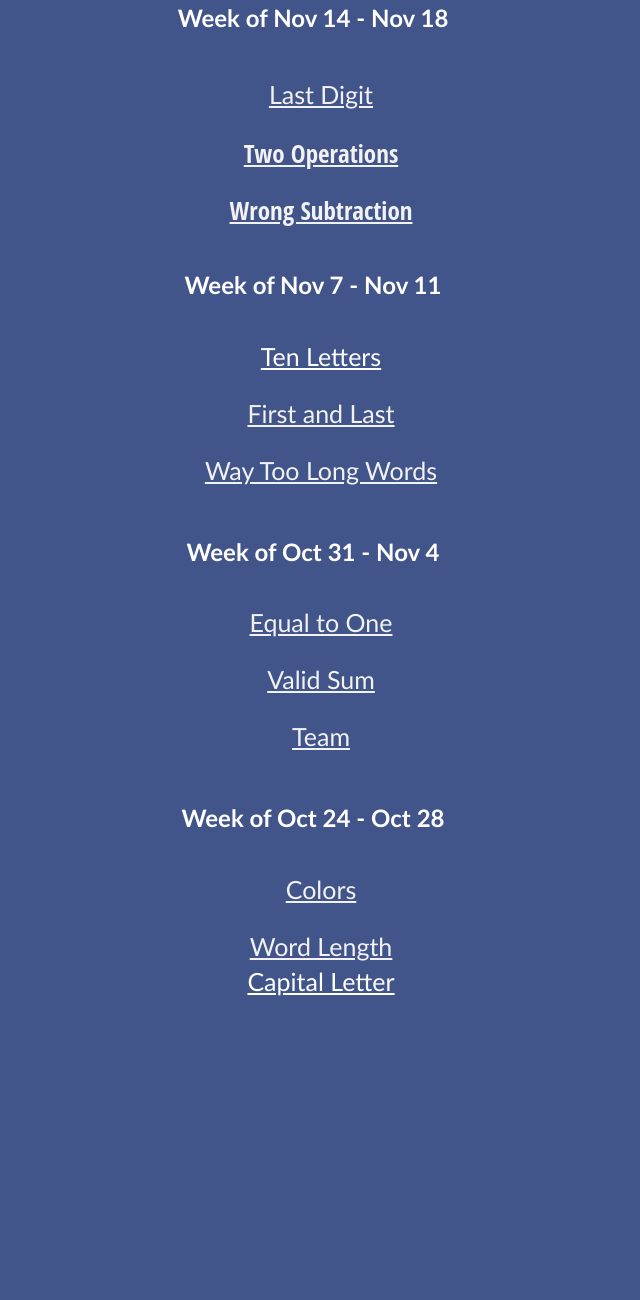
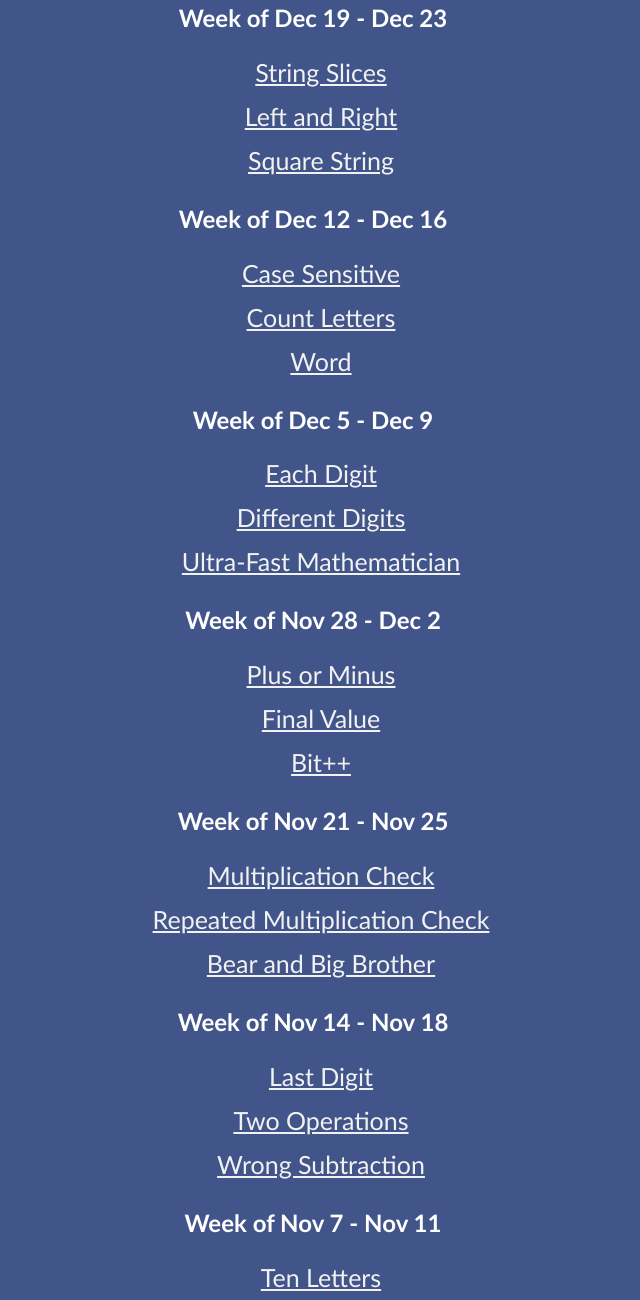
Before and after one commit to cpehscc/cpehscc.github.io, a plain HTML site: page lesson.html in a window 1280 px wide. Shown: the part 134-1434 px from the top of the page, without its empty margins (327-967 px from the left). Before the commit the page ends 1200 px from the top, so only its background shows below. Drawn offline with Linux system fonts and the light colour scheme.

Commit message:
lesson page

```diff
--- a/lesson.html
+++ b/lesson.html
@@ -25,53 +25,92 @@
 
 </head>
   <h1 class="title1"> Coding Club Solutions </h1>
-  <h2 class="title1"> Week of Nov 14 - Nov 18</h2>
+ <h2 class="title1"> Week of Dec 19 - Dec 23</h2>
+  <a href="https://replit.com/@2022-2023coding-clubtao/String-Slices-Solution#main.py"class="Lesson"> String Slices </a>
    <br>
-  <a href="https://replit.com/@2022-2023coding-clubtao/Last-Digit-Solution#main.py"class="Digit">Last Digit</a>
+  <br>
+  <a href="https://replit.com/@2022-2023coding-clubtao/Left-and-Right-Solution#main.py"class="Lesson">Left and Right </a>
    <br>
-  <a href="https://replit.com/@2022-2023coding-clubtao/Two-Operations-Solution#main.py"class="Two">Two Operations</a>
-   <br>
-  <a href="https://replit.com/@2022-2023coding-clubtao/Wrong-Subtraction-Solution"class="Wrong">Wrong Subtraction</a>
+  <br>
+  <a href="https://replit.com/@2022-2023coding-clubtao/Square-String-Solution#CODE.png"class="Lesson">Square String</a>
   <br>
   <br>
+  <h2 class="title1"> Week of Dec 12 - Dec 16</h2>
+  <a href="https://replit.com/@2022-2023coding-clubtao/Case-Sensitive-Solution#main.py"class="Lesson"> Case Sensitive </a>
+   <br>
+  <br>
+  <a href="https://replit.com/@2022-2023coding-clubtao/Count-Letters-Solution#main.py"class="Lesson">Count Letters</a>
+   <br>
+  <br>
+  <a href="https://replit.com/@2022-2023coding-clubtao/Word-Solution#main.py"class="Lesson">Word</a>
   <br>
   <br>
+  <h2 class="title1"> Week of Dec 5 - Dec 9</h2>
+  <a href="https://replit.com/@2022-2023coding-clubtao/Each-Digit-Solution#CODE.png"class="Lesson"> Each Digit</a>
+   <br>
+  <br>
+  <a href="https://replit.com/@2022-2023coding-clubtao/Different-Digits-Solution#main.py"class="Lesson">Different Digits</a>
+   <br>
+  <br>
+  <a href="https://replit.com/@2022-2023coding-clubtao/Ultra-Fast-Mathematician-Solution#CODE.png"class="Lesson">Ultra-Fast Mathematician</a>
+  <br>
+  <br>
+  <h2 class="title1"> Week of Nov 28 - Dec 2</h2>
+  <a href="https://replit.com/@2022-2023coding-clubtao/Plus-or-Minus-Solution#main.py"class="Lesson">Plus or Minus</a>
+   <br>
+  <br>
+  <a href="https://replit.com/@2022-2023coding-clubtao/Final-Value-Solution#main.py"class="Lesson">Final Value</a>
+   <br>
+  <br>
+  <a href="https://replit.com/@2022-2023coding-clubtao/Bit-Solution"class="Lesson">Bit++</a>
+  <br>
+  <br>
+  <h2 class="title1"> Week of Nov 21 - Nov 25</h2>
+  <a href="https://replit.com/@2022-2023coding-clubtao/Multiplication-Check-Solution#main.py"class="Lesson">Multiplication Check</a>
+   <br>
+  <br>
+  <a href="https://replit.com/@2022-2023coding-clubtao/Repeated-Multiplication-Check-Solution#main.py"class="Lesson">Repeated Multiplication Check</a>
+   <br>
+  <br>
+  <a href="https://replit.com/@2022-2023coding-clubtao/Bear-and-Big-Brother-Solution#main.py"class="Lesson">Bear and Big Brother</a>
+  <br>
+  <br>
+  <h2 class="title1"> Week of Nov 14 - Nov 18</h2>
+  <a href="https://replit.com/@2022-2023coding-clubtao/Last-Digit-Solution#main.py"class="Lesson">Last Digit</a>
+   <br>
+  <br>
+  <a href="https://replit.com/@2022-2023coding-clubtao/Two-Operations-Solution#main.py"class="Lesson">Two Operations</a>
+   <br>
+  <br>
+  <a href="https://replit.com/@2022-2023coding-clubtao/Wrong-Subtraction-Solution"class="Lesson">Wrong Subtraction</a>
   <br>
   <br>
   <h2 class="nov7"> Week of Nov 7 - Nov 11</h2>
-   <br>
-  <a href="https://replit.com/@2022-2023coding-clubtao/Ten-Letters-Solution#main.py"class="Ten">Ten Letters</a>
-   <br>
-  <a href="https://replit.com/@2022-2023coding-clubtao/Ten-Letters-Solution#main.py"class="First">First and Last</a>
-   <br>
-  <a href="https://replit.com/@2022-2023coding-clubtao/Way-Too-Long-Words-Solution#main.py"class="Way">Way Too Long Words</a>
+  <a href="https://replit.com/@2022-2023coding-clubtao/Ten-Letters-Solution#main.py"class="Lesson">Ten Letters</a>
   <br>
   <br>
+  <a href="https://replit.com/@2022-2023coding-clubtao/First-and-Last-Solution#main.py"class="Lesson">First and Last</a>
   <br>
   <br>
+  <a href="https://replit.com/@2022-2023coding-clubtao/Way-Too-Long-Words-Solution#main.py"class="Lesson">Way Too Long Words</a>
   <br>
   <br>
   <h2 class="oct31"> Week of Oct 31 - Nov 4</h2>
+   <a href="https://replit.com/@2022-2023coding-clubtao/Equal-to-One-Solution#main.py"class="Lesson">Equal to One</a>
    <br>
-   <a href="https://replit.com/@2022-2023coding-clubtao/Equal-to-One-Solution#main.py"class="Equal">Equal to One</a>
+  <br>
+  <a href="https://replit.com/@2022-2023coding-clubtao/Valid-Sum-Solution#main.py"class="Lesson">Valid Sum</a>
    <br>
-  <a href="https://replit.com/@2022-2023coding-clubtao/Valid-Sum-Solution#main.py"class="Valid">Valid Sum</a>
-   <br>
-  <a href="https://replit.com/@2022-2023coding-clubtao/Team-Solution#main.py"class="Team">Team</a>
   <br>
-  <br>
-  <br>
-  <br>
+  <a href="https://replit.com/@2022-2023coding-clubtao/Team-Solution#main.py"class="Lesson">Team</a>
   <br>
   <br>
   <h2 class="oct31"> Week of Oct 24 - Oct 28</h2>
-
+   <a href="https://replit.com/@2022-2023coding-clubtao/Colors-Solution-Solution#main.py"class="Lesson">Colors</a>
   <br>
-   <a href="https://replit.com/@2022-2023coding-clubtao/Colors-Solution-Solution#main.py"class="Colors">Colors</a>
   <br>
-  <a href="https://replit.com/@2022-2023coding-clubtao/Capital-Letter-Solution-Solution#main.py"class="Capital">Capital Letter</a
+  <a href="https://replit.com/@2022-2023coding-clubtao/Capital-Letter-Solution-Solution#main.py"class="Lesson">Capital Letter</a>
   <br>
-  <a href="https://replit.com/@2022-2023coding-clubtao/Word-Length-Solution-Solution#PROBLEM"class="Word">Word Length</a>
   <br>
-
+  <a href="https://replit.com/@2022-2023coding-clubtao/Word-Length-Solution-Solution#PROBLEM"class="Lesson">Word Length</a>
   <body>
--- a/style.css
+++ b/style.css
@@ -13,140 +13,18 @@ body {
 }
 
 /* STYLE TEXT */
-.Digit{
+.Lesson{
   color:white;
 font-family:Trebuchet MS
 }
-.Digit{
+.Lesson{
    color: #f2f2f2;
   font-size: 25px;
   padding: 5px 0px 5px 0px;
   position: absolute;
   width: 100%;
   text-align: center;
-}
-.Two{
-  color: #f2f2f2;
-  font-size: 25px;
-  padding: 40px 0px 40px 0px;
-  position: absolute;
-  width: 100%;
-  text-align: center;
-}
-.Wrong{
-  color: #f2f2f2;
-  font-size: 25px;
-  padding: 75px 0px 75px 0px;
-  position: absolute;
-  width: 100%;
-  text-align: center;
-}
-.Ten{
-    color: #f2f2f2;
-  font-size: 25px;
-  padding: 0px 0px 0px 0px;
-  position: absolute;
-  width: 100%;
-  text-align: center;
-}
-.Ten{
-  color:white;
-font-family:Trebuchet MS
-}
-.First{
-  color:white;
-font-family:Trebuchet MS
-}
-.First{
-   color: #f2f2f2;
-  font-size: 25px;
-  padding: 35px 0px 35px 0px;
-  position: absolute;
-  width: 100%;
-  text-align: center;
-}
-.Way{
-  color:white;
-font-family:Trebuchet MS
-}
-.Way{
-   color: #f2f2f2;
-  font-size: 25px;
-  padding: 70px 0px 70px 0px;
-  position: absolute;
-  width: 100%;
-  text-align: center;
-}
-.Equal{
-   color:white;
-font-family:Trebuchet MS
-}
-.Equal{
-  color: #f2f2f2;
-  font-size: 25px;
-  padding: 0px 0px 0px 0px;
-  position: absolute;
-  width: 100%;
-  text-align: center;
-}
-.Valid{
-    color:white;
-font-family:Trebuchet MS
-}
-.Valid{
-  color: #f2f2f2;
-  font-size: 25px;
-  padding: 35px 0px 35px 0px;
-  position: absolute;
-  width: 100%;
-  text-align: center;
-}
-.Team{
-  color:white;
-font-family:Trebuchet MS
-}
-.Team{
-  color: #f2f2f2;
-  font-size: 25px;
-  padding: 70px 0px 70px 0px;
-  position: absolute;
-  width: 100%;
-  text-align: center;
-}
-.Colors{
-  color:white;
-font-family:Trebuchet MS
-}
-.Colors{
-  color: #f2f2f2;
-  font-size: 25px;
-  padding: 0px 0px 0px 0px;
-  position: absolute;
-  width: 100%;
-  text-align: center;
-}
-.Word{
-  color:white;
-font-family:Trebuchet MS
-}
-.Word{
-  color: #f2f2f2;
-  font-size: 25px;
-  padding: 35px 0px 35px 0px;
-  position: absolute;
-  width: 100%;
-  text-align: center;
-}
-.Capital{
-  font-size: 25px;
-  padding: 70px 0px 70px 0px;
-  position: absolute;
-  width: 100%;
-  text-align: center;
-}
-.Capital{
-  color:white;
-font-family:Trebuchet MS
+  line-height: normal;
 }
 
 h1 {
```
